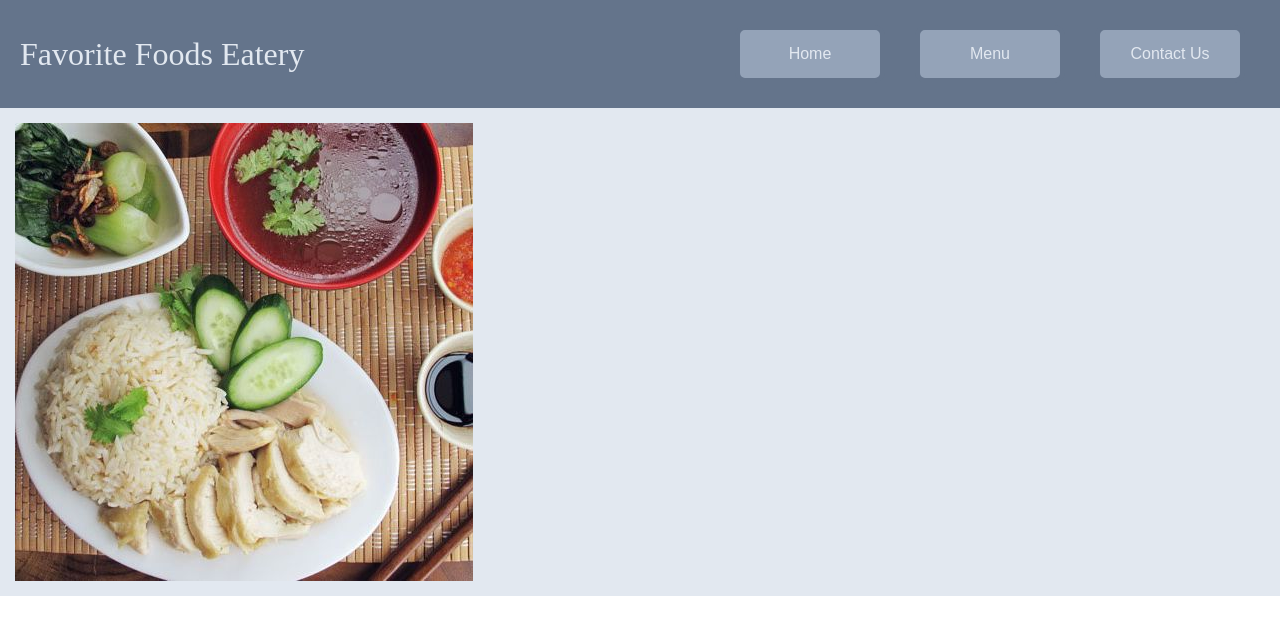
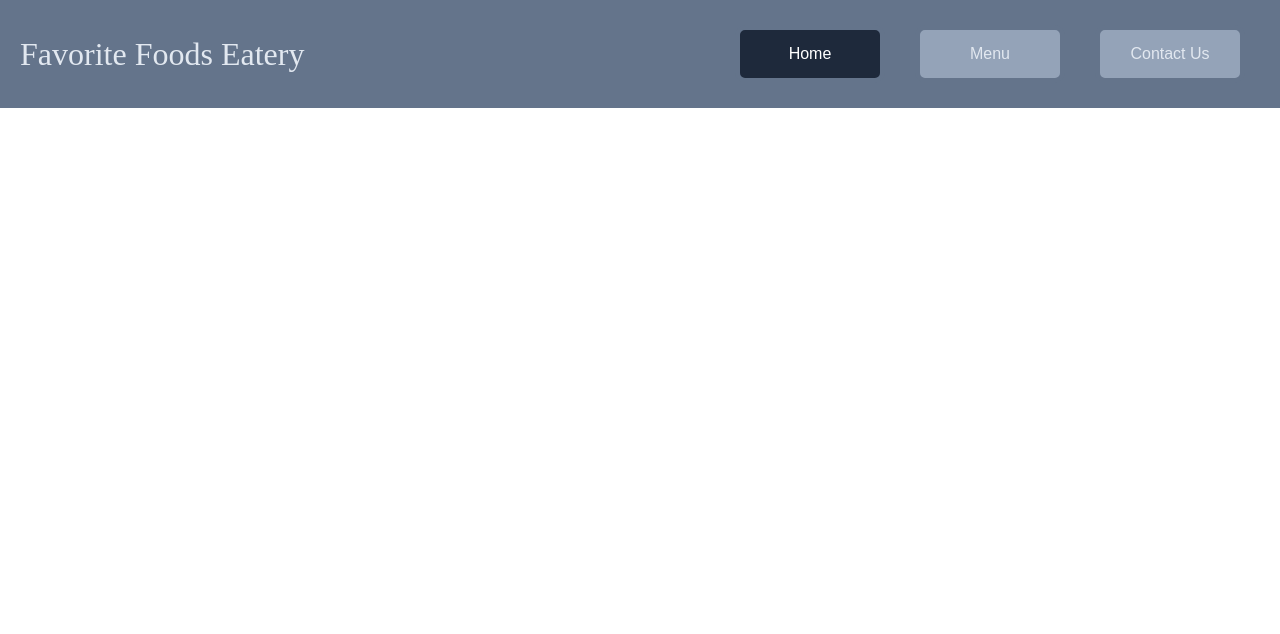
Before and after one commit to brenton-j-andrews/odin_restaurant, a website with bundled scripts: page dist/index.html in a window 1280 px wide. Both pictures are taken after a click on the button "Home". Built offline with nearby package versions, Linux system fonts and the light colour scheme.

Commit message:
Nav button active mode works, code layout refactor started

```diff
--- a/src/index.js
+++ b/src/index.js
@@ -1,4 +1,4 @@
-import homePage from "./pages/home_page";
-import "./styles/home_page.css";
+import siteContents from "./pages/website";
+import "./styles/styles.css";
 
-homePage();
+siteContents();
--- a/src/pages/home_page.js
+++ b/src/pages/home_page.js
@@ -1,42 +1,9 @@
 import MyImage from "../assets/pictures/chicken_rice.jpg";
-
-// Create the nav bar!
-const createNavBar = function(content) {
-    const nav_bar = document.createElement("nav");
-    nav_bar.className = "nav-bar";
-    content.appendChild(nav_bar);
-
-    // Page Title
-    const title = document.createElement("div");
-    title.textContent = "Favorite Foods Eatery";
-    title.className = "home_page_title";
-    nav_bar.appendChild(title);
-
-    // Nav bar button section.
-    const nav_bar_btns = document.createElement("div");
-    nav_bar_btns.className = "nav-bar-btns";
-    nav_bar.appendChild(nav_bar_btns);
-
-    // Nav Bar button elements
-    const home_btn = document.createElement("button");
-    home_btn.textContent = "Home";
-
-
-    const menu_btn = document.createElement("button");
-    menu_btn.textContent = "Menu";
-
-    const contact_btn = document.createElement("button");
-    contact_btn.textContent = "Contact Us";
-
-
-    nav_bar_btns.appendChild(home_btn);
-    nav_bar_btns.appendChild(menu_btn);
-    nav_bar_btns.appendChild(contact_btn);
-}
+import createNavBar from "./website";
 
 
 // Create the main page content -> "About" paragraph and special of the day!
-const createMainSection = function(content) {
+const homePage = function(content) {
     const main_section = document.createElement("div");
     const special_of_the_day = document.createElement("img");
     special_of_the_day.src = MyImage;
@@ -51,10 +18,5 @@ const createMainSection = function(content) {
 
 }
 
-function homePage() {
-    const content = document.querySelector("#content");
-    createNavBar(content);
-    createMainSection(content);
-}
 
 export default homePage;
--- /dev/null
+++ b/src/pages/menu_page.js
@@ -0,0 +1,8 @@
+import createNavBar from "./website";
+
+function menuPage() {
+    const content = document.querySelector("#content");
+    content.textContent = "test";
+}
+
+export default menuPage;
--- /dev/null
+++ b/src/pages/website.js
@@ -0,0 +1,77 @@
+import homePage from "./home_page";
+import menuPage from "./menu_page";
+
+// Create the nav bar.
+const createNavBar = function(content) {
+    const nav_bar = document.createElement("nav");
+    nav_bar.className = "nav-bar";
+    content.appendChild(nav_bar);
+
+    // Page Title
+    const title = document.createElement("div");
+    title.textContent = "Favorite Foods Eatery";
+    title.className = "home_page_title";
+    nav_bar.appendChild(title);
+
+    // Nav bar button section.
+    const nav_bar_btns = document.createElement("div");
+    nav_bar_btns.className = "nav-bar-btns";
+    nav_bar.appendChild(nav_bar_btns);
+
+    // Nav Bar button elements
+    const home_btn = document.createElement("button");
+    home_btn.className = "nav-btn active";
+    home_btn.textContent = "Home";
+
+    home_btn.addEventListener("click", (e) => {
+        if (e.target.classList.contains("active")) return;
+        activeButton(e);
+    });
+
+
+    const menu_btn = document.createElement("button");
+    menu_btn.className = "nav-btn";
+    menu_btn.textContent = "Menu";
+
+    menu_btn.addEventListener("click", (e) => {
+        if (e.target.classList.contains("active")) return;
+        activeButton(e);
+    });
+
+
+    const contact_btn = document.createElement("button");
+    contact_btn.className = "nav-btn";
+    contact_btn.textContent = "Contact Us";
+
+    contact_btn.addEventListener("click", (e) => {
+        if (e.target.classList.contains("active")) return;
+        activeButton(e);
+    });
+
+
+
+    nav_bar_btns.appendChild(home_btn);
+    nav_bar_btns.appendChild(menu_btn);
+    nav_bar_btns.appendChild(contact_btn);
+}
+
+// Add "active" class to the button who's page is open. Remove "active" from other page buttons.
+const activeButton = function(button) {
+    const buttons = document.querySelectorAll(".nav-btn");
+
+    buttons.forEach(button => {
+        if (button !== this) {
+            button.classList.remove("active");
+        }
+    });
+    button.target.classList.add("active");
+}
+
+
+
+const siteContents = function() {
+    const content = document.querySelector("#content");
+    createNavBar(content);
+}
+
+export default siteContents;
--- a/src/styles/home_page.css
+++ b/src/styles/styles.css
@@ -9,6 +9,8 @@
     margin: 0px;
     padding: 0px;
 }
+
+/* Nav Bar Styling. Search || to jump sections */
 
 .nav-bar {
     display: flex;
@@ -44,8 +46,14 @@
     transition: all .5s ease-in-out;
 }
 
+.nav-btn.active {
+    background-color: var(--nav-bar-btn-hover-slate);
+    color: white;
+}
+
+
  /*  || Main section styling */
-.main-section-wrapper {
+ .main-section-wrapper {
     background-color: var(--text-slate);
 
     display: flex;
```
Also changed, not shown: dist/main.js, src/pages/contact_page.js (added).
